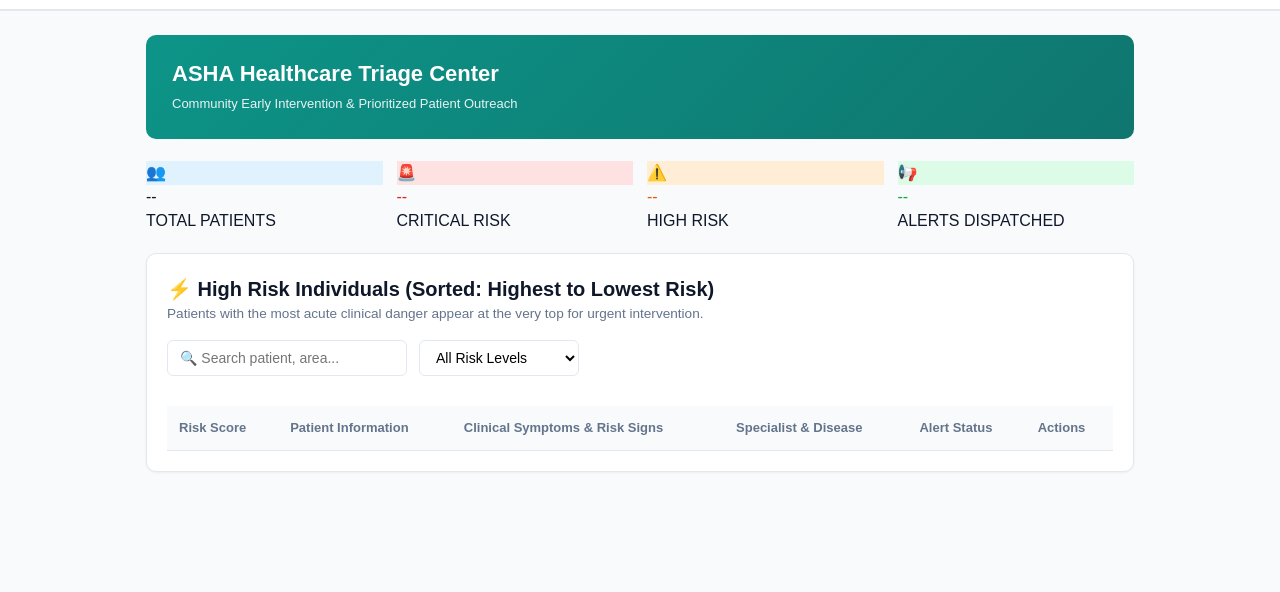
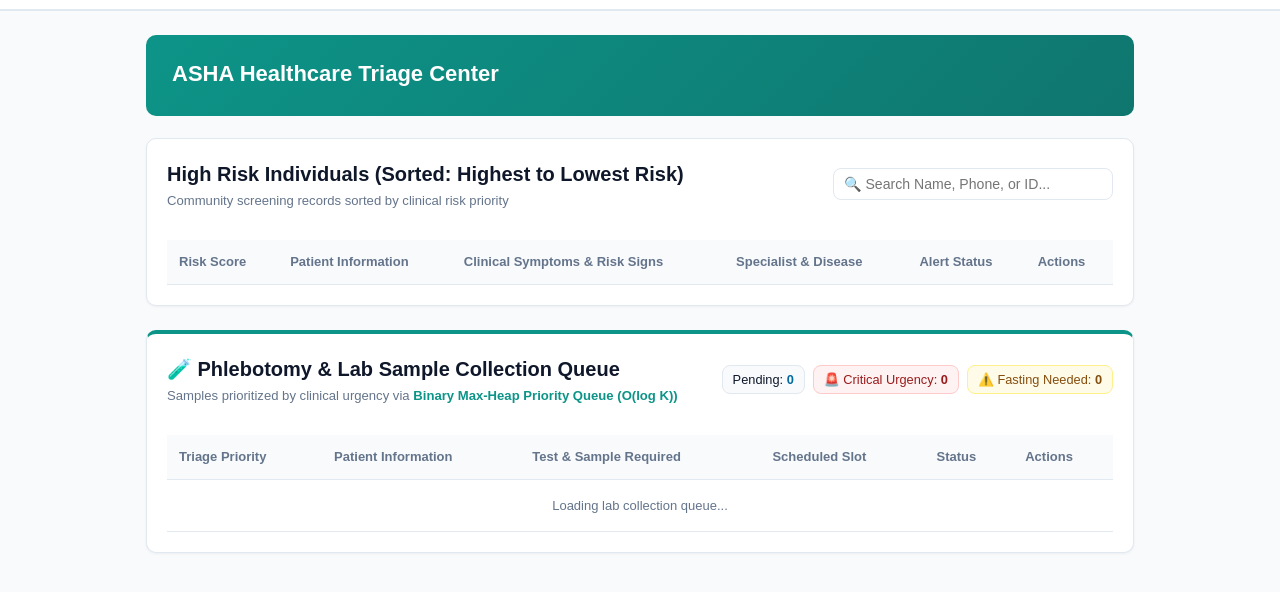
Before and after one commit to vivekchamoli44/AI-powered-Rural-Health-Early-Detection-Platform, a plain HTML site: page frontend/worker.html in a window 1280 px wide. Shown: the part 62-654 px from the top of the page. Drawn offline with Linux system fonts and the light colour scheme; a script that the page names is missing.

Commit message:
Update worker.html

```diff
--- a/frontend/worker.html
+++ b/frontend/worker.html
@@ -30,49 +30,28 @@
         <div class="hero-banner" style="background: linear-gradient(135deg, #0d9488, #0f766e);">
             <div>
                 <h2>ASHA Healthcare Triage Center</h2>
-                <p>Community Early Intervention & Prioritized Patient Outreach</p>
-                <p id="worker-area-label" style="font-weight: 600; margin-top: 4px;"></p>
+                    <p id="worker-area-label" style="font-weight: 600; margin-top: 4px;"></p>
             </div>
         </div>
 
-        <!-- KPI Metrics -->
-        <div class="grid-4">
-            <div class="stat-box">
-                <div class="stat-icon" style="background: #e0f2fe; color: #0284c7;">👥</div>
-                <div><div class="stat-val" id="kpi-total">--</div><div class="stat-lbl">TOTAL PATIENTS</div></div>
-            </div>
-            <div class="stat-box">
-                <div class="stat-icon" style="background: #fee2e2; color: #dc2626;">🚨</div>
-                <div><div class="stat-val" id="kpi-critical" style="color: #dc2626;">--</div><div class="stat-lbl">CRITICAL RISK</div></div>
-            </div>
-            <div class="stat-box">
-                <div class="stat-icon" style="background: #ffedd5; color: #ea580c;">⚠️</div>
-                <div><div class="stat-val" id="kpi-high" style="color: #ea580c;">--</div><div class="stat-lbl">HIGH RISK</div></div>
-            </div>
-            <div class="stat-box">
-                <div class="stat-icon" style="background: #dcfce7; color: #16a34a;">📢</div>
-                <div><div class="stat-val" id="kpi-alerts" style="color: #16a34a;">--</div><div class="stat-lbl">ALERTS DISPATCHED</div></div>
-            </div>
-        </div>
 
         <!-- High Risk Individual Prioritization Table -->
         <section class="card">
             <div style="display: flex; justify-content: space-between; align-items: center; margin-bottom: 1.25rem; flex-wrap: wrap; gap: 1rem;">
                 <div>
-                    <h3 style="font-size: 1.25rem; font-weight: 800;">⚡ High Risk Individuals (Sorted: Highest to Lowest Risk)</h3>
-                    <p style="font-size: 0.85rem; color: var(--text-muted);">
-                        Patients with the most acute clinical danger appear at the very top for urgent intervention.
-                    </p>
+                    <h3 style="font-size: 1.25rem; font-weight: 800;">High Risk Individuals (Sorted: Highest to Lowest Risk)</h3>
+                    <p style="font-size: 0.82rem; color: var(--text-muted); margin-top: 2px;">Community screening records sorted by clinical risk priority</p>
                 </div>
-                <div style="display: flex; gap: 0.75rem;">
-                    <input type="text" id="triage-search" class="form-input" style="width: 240px;" placeholder="🔍 Search patient, area...">
-                    <select id="triage-filter" class="form-select" style="width: 160px;">
-                        <option value="ALL">All Risk Levels</option>
-                        <option value="CRITICAL">Critical Only</option>
-                        <option value="HIGH">High Only</option>
-                        <option value="MODERATE">Moderate Only</option>
-                        <option value="LOW">Low Only</option>
-                    </select>
+
+                <!-- Patient Search using Hashing (O(1) Lookup) -->
+                <div style="display: flex; align-items: center; gap: 8px; flex-wrap: wrap;">
+                    <div style="position: relative; width: 280px; max-width: 100%;">
+                        <input type="text" id="patient-search-input" placeholder="🔍 Search Name, Phone, or ID..."
+                               style="width: 100%; padding: 7px 30px 7px 10px; border: 1px solid var(--border); border-radius: 8px; font-size: 0.88rem; outline: none;" />
+                        <button type="button" id="patient-search-clear" title="Clear search"
+                                style="position: absolute; right: 8px; top: 50%; transform: translateY(-50%); background: none; border: none; font-size: 1.1rem; color: var(--text-muted); cursor: pointer; display: none; line-height: 1;">&times;</button>
+                    </div>
+                    <span id="search-result-count" style="display: none; font-size: 0.78rem; font-weight: 700; color: var(--primary-dark); background: var(--primary-light); padding: 4px 8px; border-radius: 6px;"></span>
                 </div>
             </div>
 
@@ -94,9 +73,51 @@
                 </table>
             </div>
         </section>
+
+        <!-- Diagnostic Lab Sample Collection & Phlebotomy Triage Queue (DSA 2: Max-Heap Priority Queue) -->
+        <section class="card" style="margin-top: 1.5rem; border-top: 4px solid #0d9488;">
+            <div style="display: flex; justify-content: space-between; align-items: center; margin-bottom: 1.25rem; flex-wrap: wrap; gap: 1rem;">
+                <div>
+                    <h3 style="font-size: 1.25rem; font-weight: 800; color: var(--text-main);">🧪 Phlebotomy & Lab Sample Collection Queue</h3>
+                    <p style="font-size: 0.82rem; color: var(--text-muted); margin-top: 2px;">
+                        Samples prioritized by clinical urgency via <strong style="color: var(--accent);">Binary Max-Heap Priority Queue (O(log K))</strong>
+                    </p>
+                </div>
+                <!-- KPI Badges -->
+                <div style="display: flex; gap: 8px; flex-wrap: wrap;">
+                    <div style="background: #f8fafc; border: 1px solid var(--border); border-radius: 8px; padding: 4px 10px; font-size: 0.8rem;">
+                        Pending: <strong id="lab-kpi-total" style="color: var(--primary-dark);">0</strong>
+                    </div>
+                    <div style="background: #fef2f2; border: 1px solid #fecaca; border-radius: 8px; padding: 4px 10px; font-size: 0.8rem; color: #991b1b;">
+                        🚨 Critical Urgency: <strong id="lab-kpi-critical">0</strong>
+                    </div>
+                    <div style="background: #fefce8; border: 1px solid #fef08a; border-radius: 8px; padding: 4px 10px; font-size: 0.8rem; color: #854d0e;">
+                        ⚠️ Fasting Needed: <strong id="lab-kpi-fasting">0</strong>
+                    </div>
+                </div>
+            </div>
+
+            <div class="triage-table-wrapper">
+                <table class="triage-table">
+                    <thead>
+                        <tr>
+                            <th>Triage Priority</th>
+                            <th>Patient Information</th>
+                            <th>Test & Sample Required</th>
+                            <th>Scheduled Slot</th>
+                            <th>Status</th>
+                            <th>Actions</th>
+                        </tr>
+                    </thead>
+                    <tbody id="worker-lab-queue-tbody">
+                        <tr><td colspan="6" style="text-align: center; color: var(--text-muted); padding: 16px;">Loading lab collection queue...</td></tr>
+                    </tbody>
+                </table>
+            </div>
+        </section>
     </div>
 
-  <!-- Contact Patient Modal -->
+    <!-- Contact Patient Modal -->
     <div id="contact-modal" class="modal-overlay">
         <div class="modal-card" style="max-width: 480px;">
             <button type="button" class="modal-close" id="close-contact-modal" onclick="document.getElementById('contact-modal').classList.remove('active')">&times;</button>
@@ -106,9 +127,15 @@
             </div>
 
             <div style="background: #f8fafc; border: 1px solid var(--border); border-radius: 12px; padding: 1.25rem; margin-bottom: 1.25rem; display: flex; flex-direction: column; gap: 14px;">
-                <div>
-                    <div style="font-size: 0.75rem; text-transform: uppercase; color: var(--text-muted); font-weight: 700;">Patient Name</div>
-                    <div id="modal-patient-name" style="font-size: 1.15rem; font-weight: 700; color: var(--text-main); margin-top: 2px;">--</div>
+                <div style="display: flex; justify-content: space-between; align-items: flex-start;">
+                    <div>
+                        <div style="font-size: 0.75rem; text-transform: uppercase; color: var(--text-muted); font-weight: 700;">Patient Name</div>
+                        <div id="modal-patient-name" style="font-size: 1.15rem; font-weight: 700; color: var(--text-main); margin-top: 2px;">--</div>
+                    </div>
+                    <div style="text-align: right;">
+                        <div style="font-size: 0.75rem; text-transform: uppercase; color: var(--text-muted); font-weight: 700;">Patient ID</div>
+                        <div id="modal-patient-id" style="font-size: 1.1rem; font-weight: 800; color: var(--primary); margin-top: 2px;">--</div>
+                    </div>
                 </div>
                 <div>
                     <div style="font-size: 0.75rem; text-transform: uppercase; color: var(--text-muted); font-weight: 700;">Contact Number</div>
@@ -162,17 +189,6 @@
                 </div>
             </div>
 
-            <div class="grid-2">
-                <div style="background: #f8fafc; border: 1px solid var(--border); border-radius: 12px; padding: 1.15rem;">
-                    <h4 style="font-size: 0.92rem; font-weight: 700; margin-bottom: 0.5rem;">🔍 Possible Chronic Diseases</h4>
-                    <div id="modal-diag-diseases"></div>
-                </div>
-
-                <div style="background: #f8fafc; border: 1px solid var(--border); border-radius: 12px; padding: 1.15rem;">
-                    <h4 style="font-size: 0.92rem; font-weight: 700; margin-bottom: 0.5rem;">⚠️ Symptoms to Watch Out For</h4>
-                    <ul id="modal-diag-other-sym" style="padding-left: 1.25rem; font-size: 0.88rem; margin: 0;"></ul>
-                </div>
-            </div>
 
             <div class="grid-2" style="margin-top: 1rem;">
                 <div style="background: #f8fafc; border: 1px solid var(--border); border-radius: 12px; padding: 1.15rem;">
@@ -200,5 +216,9 @@
     <script src="/js/ai_assessment.js"></script>
     <!-- Patient & ASHA Worker Dashboard & ASHA Worker: High Risk Individual (Nandini) -->
     <script src="/js/dashboard_triage.js"></script>
+    <!-- ASHA Worker Patient Search via Hashing (DSA Module) -->
+    <script src="/js/patient_hash_search.js"></script>
+    <!-- Diagnostic Lab Test Booking & Phlebotomy Triage Module (DSA Module) -->
+    <script src="/js/lab_booking.js"></script>
 </body>
 </html>
```
